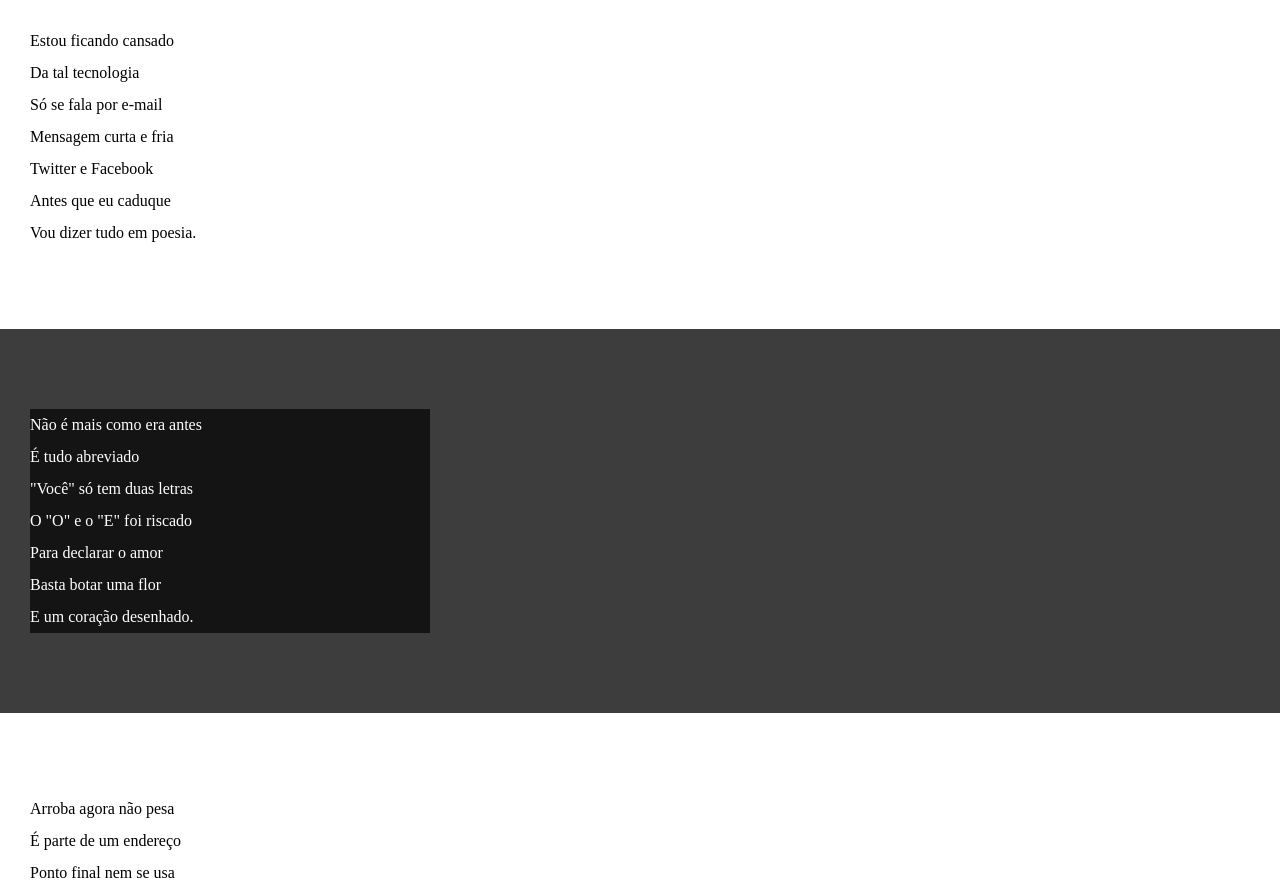
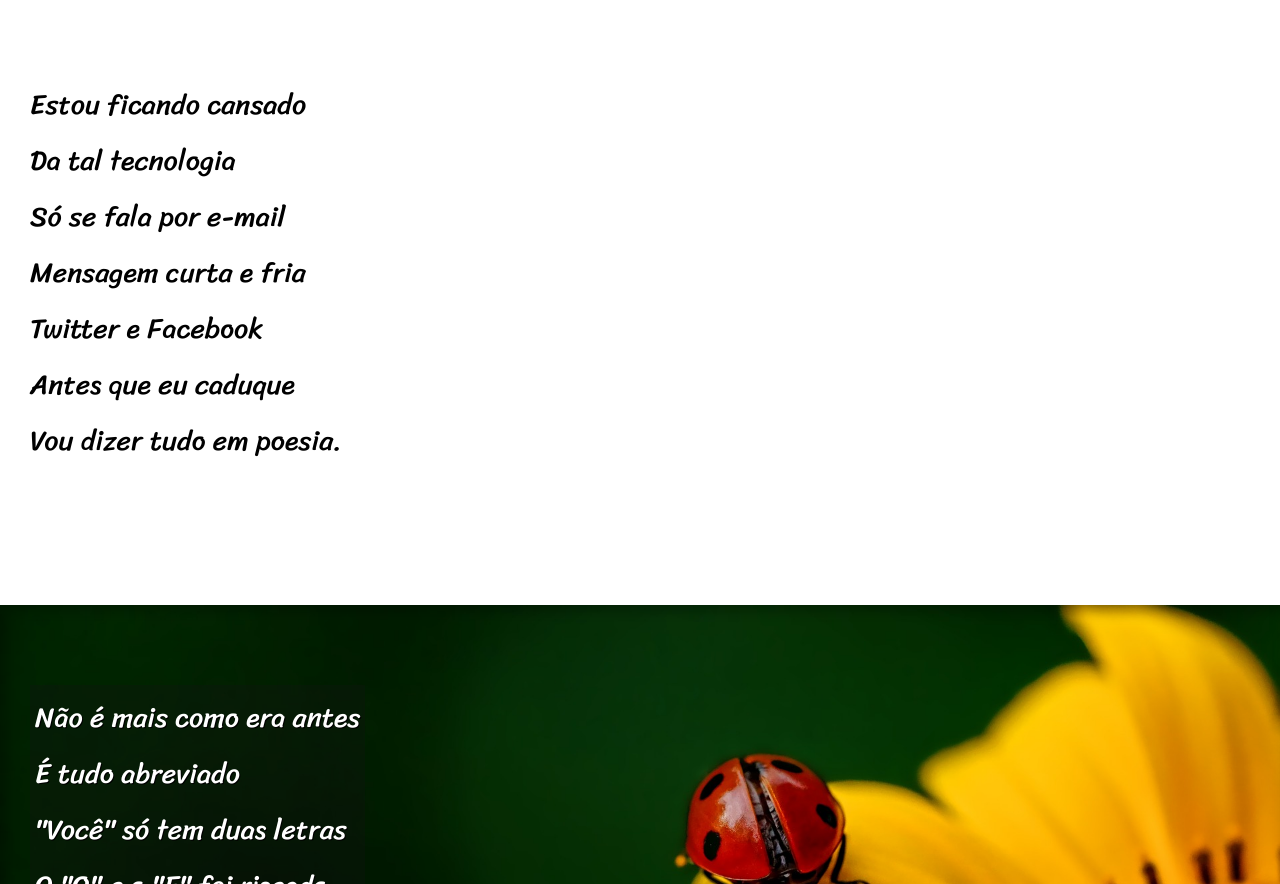
Before and after one commit to StipaxJuan/HTML-CSS, a plain HTML site: page exercicios/desafio 2/index.html in a window 1280 px wide. Shown: the part 210-1094 px from the top of the page. Drawn offline with Linux system fonts and the light colour scheme.

Commit message:
atualizar

```diff
--- a/exercicios/desafio 2/estilo/style.css
+++ b/exercicios/desafio 2/estilo/style.css
@@ -7,7 +7,7 @@
 :root{
     --fonte1: verdana, geneva, tahoma, sans-serif;
     --fonte2: 'Passion One', cursive;
-    --fonte3
+    --fonte3: 'Sriracha', cursive;
 }
 
 *{
@@ -15,6 +15,7 @@
     padding: 0px;
 }
 html, body{
+    font-family: var(--fonte1);
     min-height: 100vh;
     background-color: darkgray;
 }
@@ -24,8 +25,10 @@ header{
     text-align: center;
 }
 header > h1{
+    font-family: var(--fonte2);
     padding-top: 50px;
     font-variant: small-caps;
+    font-size: 10vh;
 }
 header > p{
     padding-bottom: 50px;
@@ -43,6 +46,11 @@ section{
     padding-bottom: 10vh;
     line-height: 2em;
     padding-left: 30px;
+    font-family: var(--fonte3);
+    font-size: 3.5vh;
+}
+section > p{
+    padding-bottom: 2em;
 }
 section.normal{
     background-color: white;
@@ -51,10 +59,24 @@ section.normal{
 section.imagem{
     background-color: rgb(61, 61, 61);
     color: white;
+    box-shadow: inset 6px 6px 13px 0px rgba(0, 0, 0, 0.281);
+    background-attachment: fixed;
 }
 section.imagem > p{
-    width: 400px;
-    background-color: rgb(20, 20, 20);
+    display: inline-block;
+    padding: 5px;
+    background-color: rgba(20, 20, 20, 0.295);
+    text-shadow: 1px 1px 0px black;
+
+}
+section#img01{
+    background-image: url('../imagens/background001.jpg');
+    background-position: right center;
+    background-size: cover;
+}
+section#img02{
+    background-image: url('../imagens/background002.jpg');
+    background-size: cover;
 }
 footer{
     background-color: black;
--- a/exercicios/desafio 2/index.html
+++ b/exercicios/desafio 2/index.html
@@ -29,7 +29,7 @@
         </p>
     </section>
 
-    <section class="imagem">
+    <section class="imagem" id="img01">
         <p>
             Não é mais como era antes <br>
             É tudo abreviado <br>
@@ -41,7 +41,7 @@
         </p>
     </section>
 
-    <section class="normal">
+    <section class="normal" >
         <p>
             Arroba agora não pesa <br>
             É parte de um endereço <br>
@@ -63,7 +63,7 @@
         </p>
     </section>
 
-    <section class="imagem">
+    <section class="imagem" id="img02">
         <p>
             Tenho saudade das cartas <br>
             Escritas com a própria mão <br>
```
